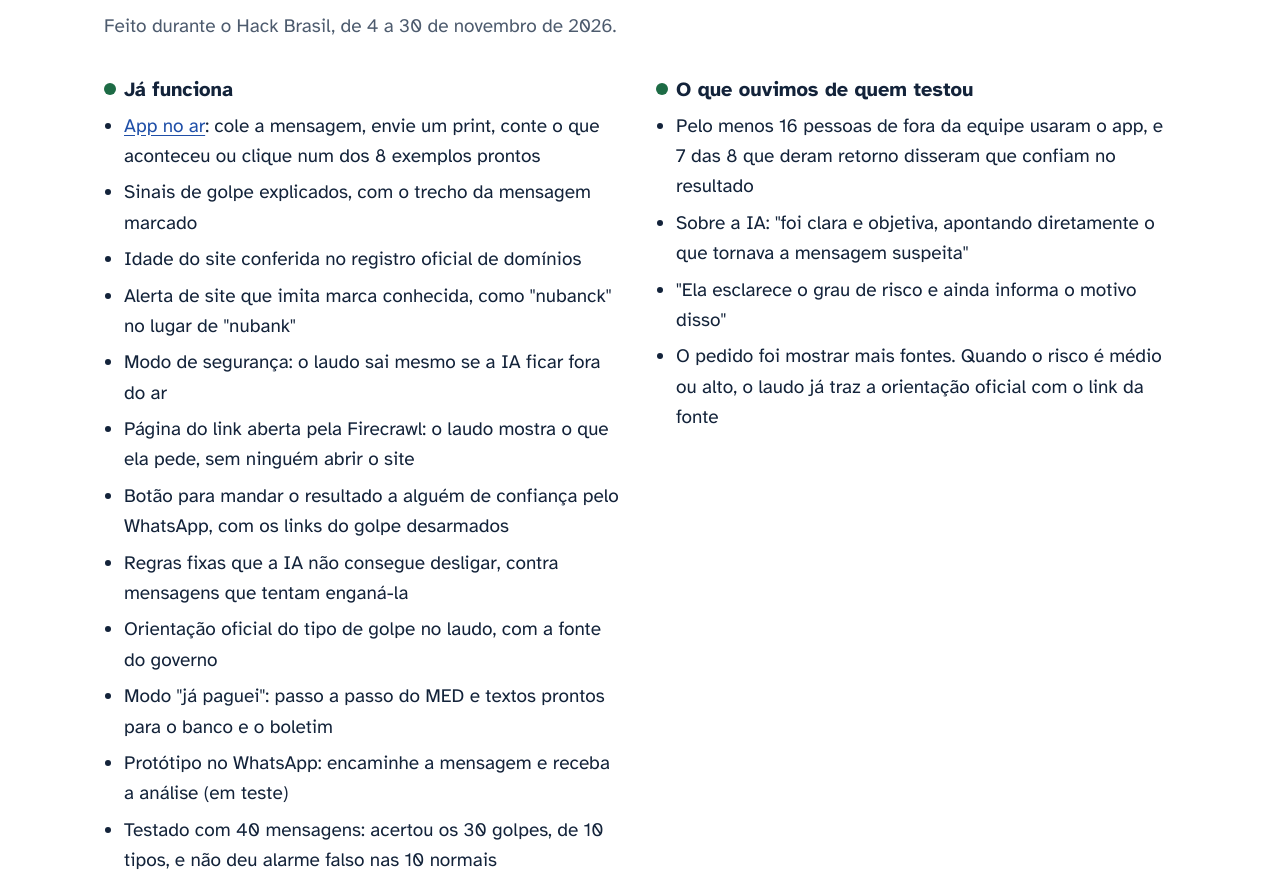
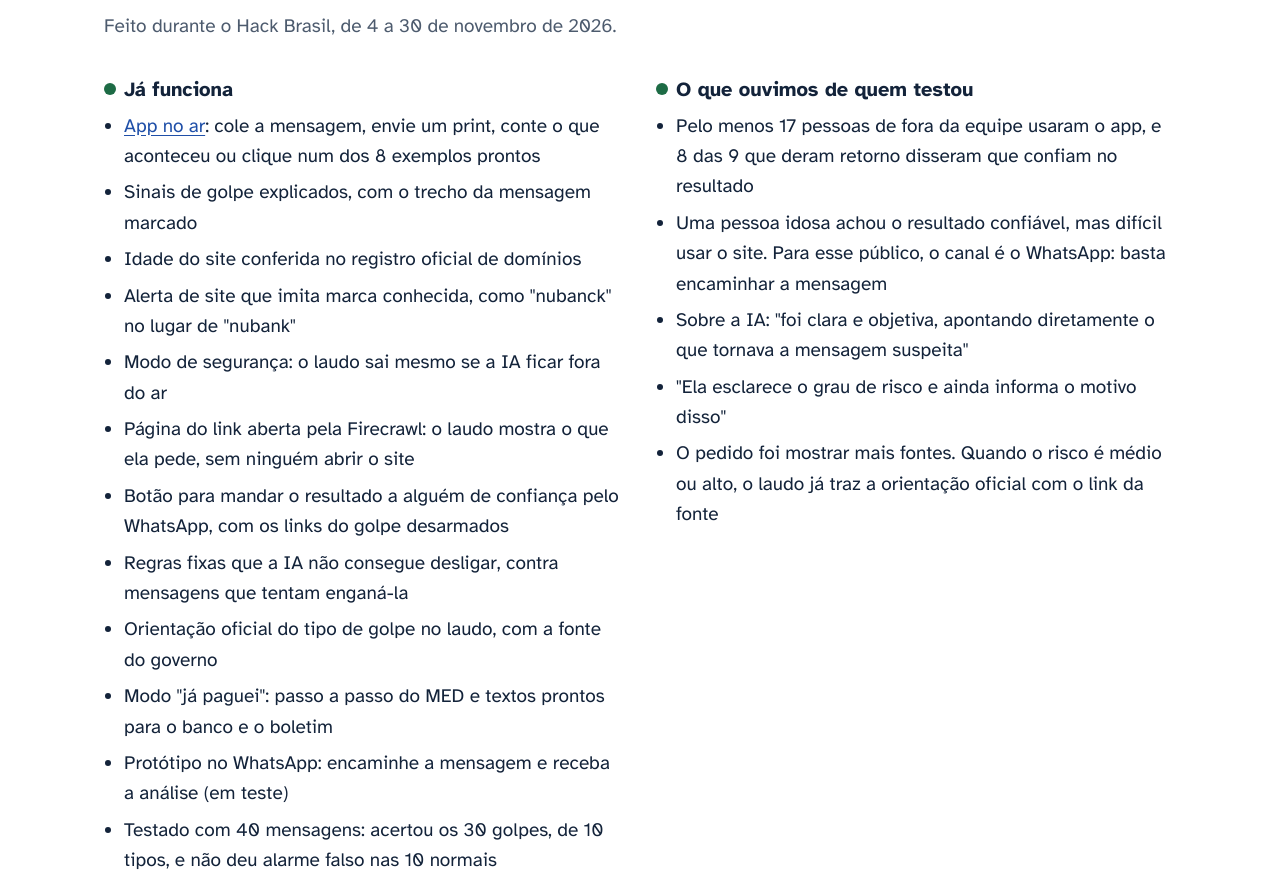
Before and after one commit to emanuelmoretticosta-netizen/desconfia-ai, a plain HTML site: page index.html in a window 1280 px wide. Shown: the part 3802-4681 px from the top of the page. Drawn offline with Linux system fonts and the light colour scheme.

Commit message:
Testes com pessoas: teste com idoso e próximos passos completos

```diff
--- a/index.html
+++ b/index.html
@@ -273,7 +273,8 @@
         <div>
           <h3><span class="dot done" aria-hidden="true"></span>O que ouvimos de quem testou</h3>
           <ul>
-            <li>Pelo menos 16 pessoas de fora da equipe usaram o app, e 7 das 8 que deram retorno disseram que confiam no resultado</li>
+            <li>Pelo menos 17 pessoas de fora da equipe usaram o app, e 8 das 9 que deram retorno disseram que confiam no resultado</li>
+            <li>Uma pessoa idosa achou o resultado confiável, mas difícil usar o site. Para esse público, o canal é o WhatsApp: basta encaminhar a mensagem</li>
             <li>Sobre a IA: "foi clara e objetiva, apontando diretamente o que tornava a mensagem suspeita"</li>
             <li>"Ela esclarece o grau de risco e ainda informa o motivo disso"</li>
             <li>O pedido foi mostrar mais fontes. Quando o risco é médio ou alto, o laudo já traz a orientação oficial com o link da fonte</li>
```
Also changed, not shown: 1 other file.
